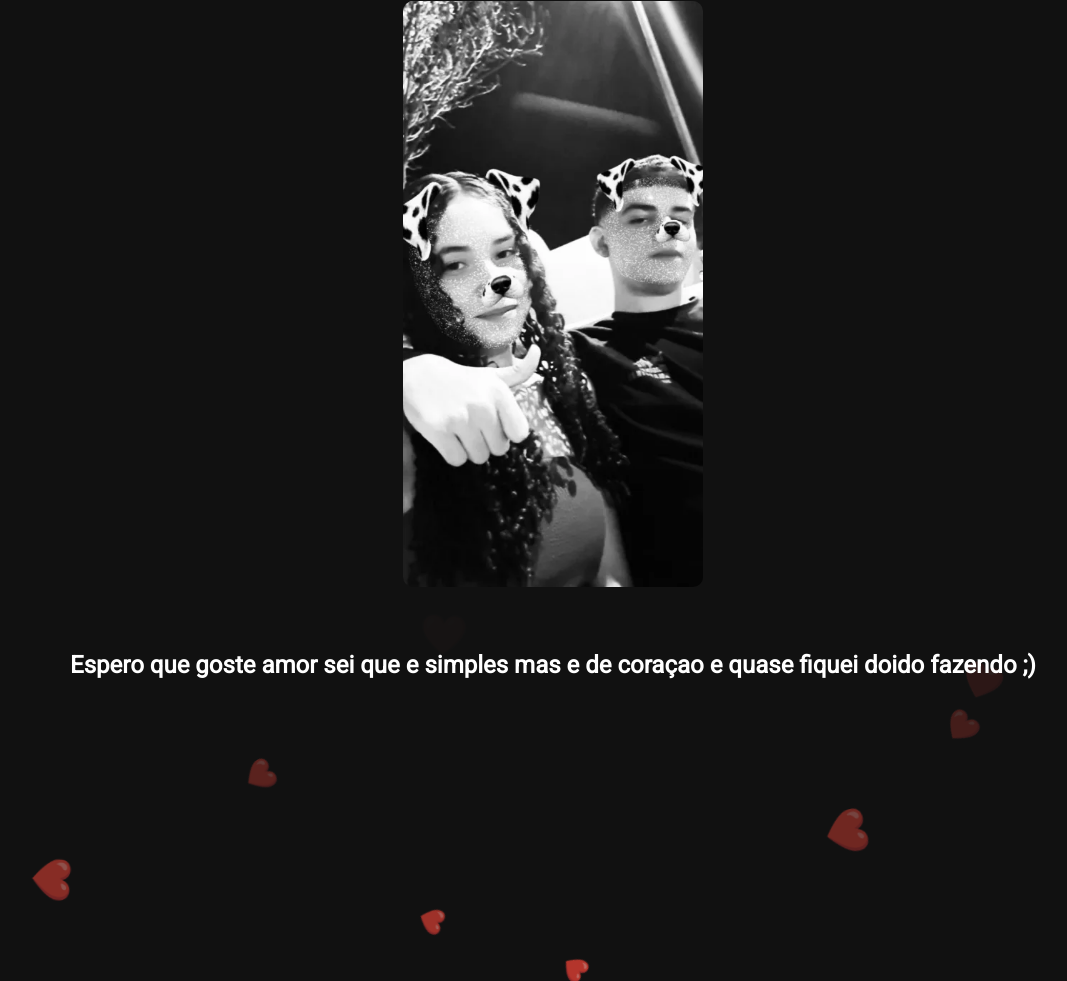
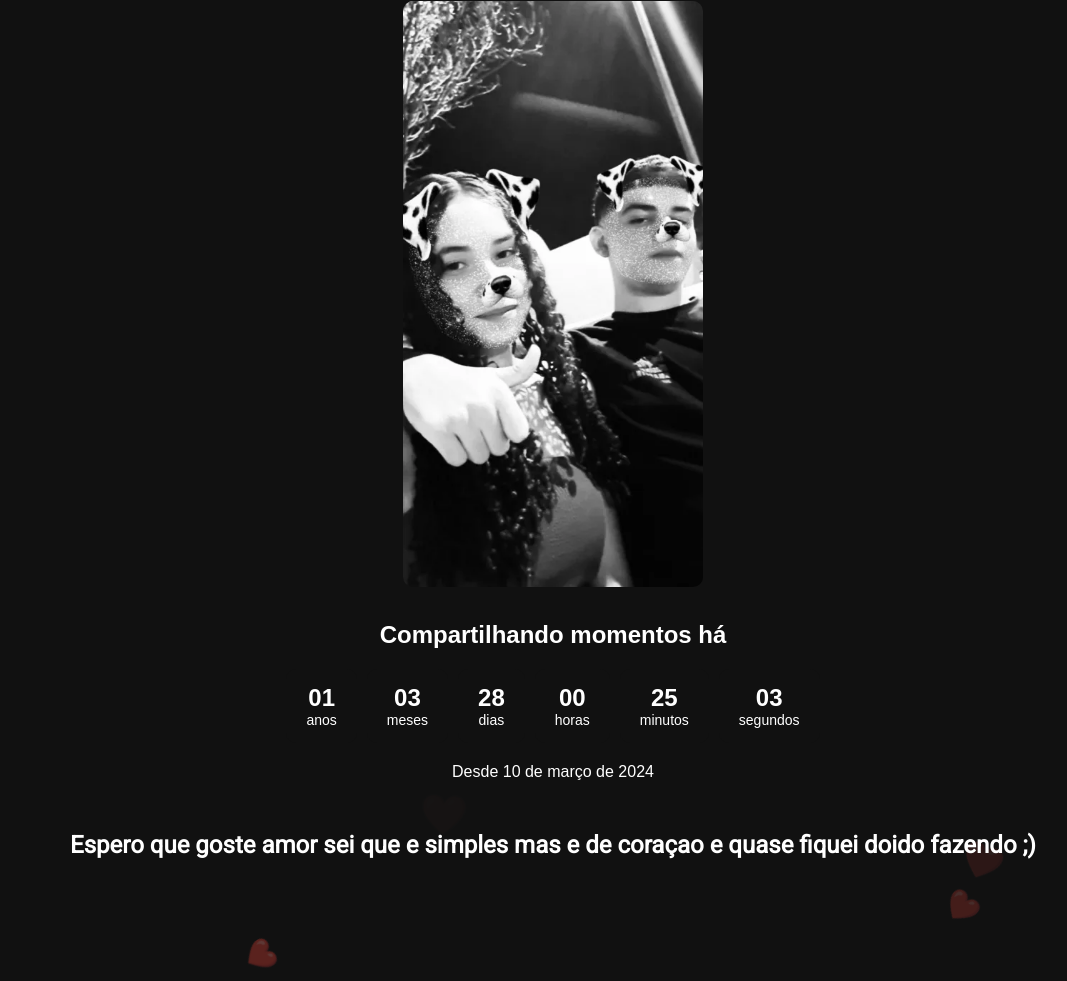
Before and after one commit to gb7xs/Emy-e-Gb-, a plain HTML site: page index.html in a window 1280 px wide. Shown: the part 253-1234 px from the top of the page, without its empty margins (87-1154 px from the left). Drawn offline with Linux system fonts and the light colour scheme.

Commit message:
Update index.html

```diff
--- a/index.html
+++ b/index.html
@@ -14,6 +14,67 @@
     para mim eu te amoooooooo</p>
     <div style="text-align: center; margin-top: 30px;">
   <img src="fotoemy12.webp" alt="Foto 1" style="width: 300px; margin: 10px; border-radius: 10px;">
+      <div style="text-align:center; color:white; font-family:sans-serif;">
+  <h2>Compartilhando momentos há</h2>
+  <div id="contador" style="display: flex; flex-wrap: wrap; justify-content: center; gap: 10px; margin-top: 20px;"></div>
+  <p style="margin-top: 20px;">Desde 10 de março de 2024</p>
+</div>
+
+<script>
+  const dataInicio = new Date("2024-03-10T00:00:00");
+
+  function atualizarContador() {
+    const agora = new Date();
+    let anos = agora.getFullYear() - dataInicio.getFullYear();
+    let meses = agora.getMonth() - dataInicio.getMonth();
+    let dias = agora.getDate() - dataInicio.getDate();
+    let horas = agora.getHours() - dataInicio.getHours();
+    let minutos = agora.getMinutes() - dataInicio.getMinutes();
+    let segundos = agora.getSeconds() - dataInicio.getSeconds();
+
+    if (segundos < 0) {
+      segundos += 60;
+      minutos--;
+    }
+    if (minutos < 0) {
+      minutos += 60;
+      horas--;
+    }
+    if (horas < 0) {
+      horas += 24;
+      dias--;
+    }
+    if (dias < 0) {
+      meses--;
+      const ultimoMes = new Date(agora.getFullYear(), agora.getMonth(), 0);
+      dias += ultimoMes.getDate();
+    }
+    if (meses < 0) {
+      meses += 12;
+      anos--;
+    }
+
+    const itens = [
+      { label: "anos", valor: anos },
+      { label: "meses", valor: meses },
+      { label: "dias", valor: dias },
+      { label: "horas", valor: horas },
+      { label: "minutos", valor: minutos },
+      { label: "segundos", valor: segundos }
+    ];
+
+    document.getElementById("contador").innerHTML = itens.map(item => `
+      <div style="background:#111; padding:15px 20px; border-radius:10px;">
+        <div style="font-size:24px;"><strong>${String(item.valor).padStart(2, '0')}</strong></div>
+        <div style="font-size:14px;">${item.label}</div>
+      </div>
+    `).join("");
+  }
+
+  setInterval(atualizarContador, 1000);
+  atualizarContador();
+</script>
+
     <p class="mensagem">Espero que goste amor sei que e simples mas e de coraçao e quase fiquei doido fazendo ;)</p>
   </div>
 
```
